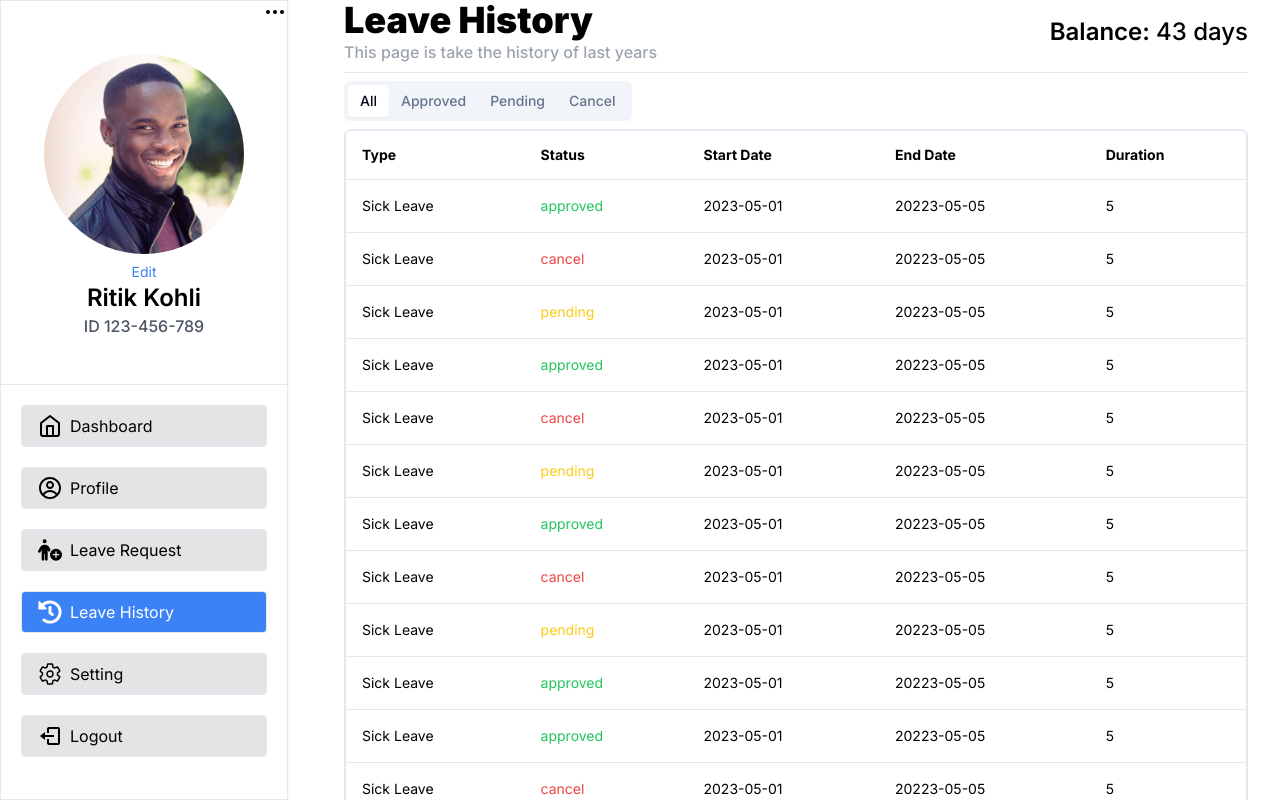
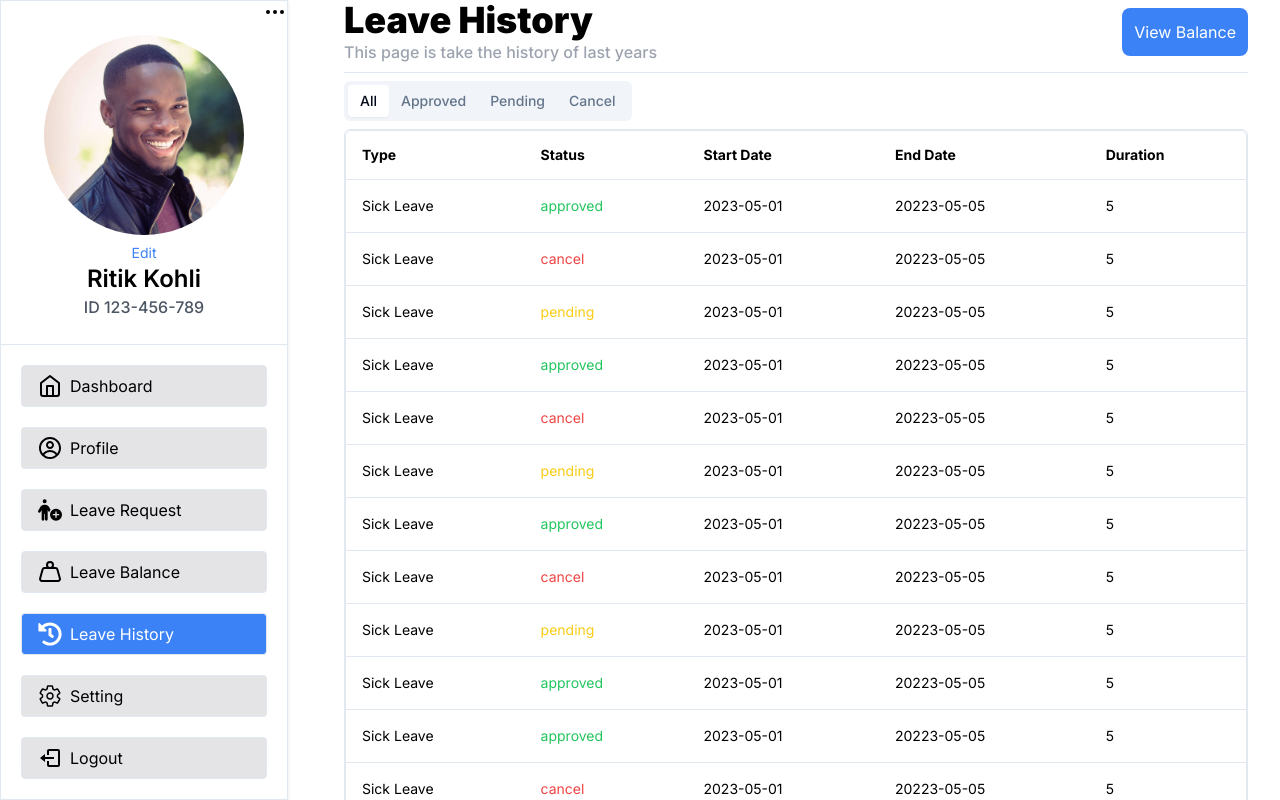
Before and after one commit to Aq7853gehc/leave_sm, a Next.js app: page /user/leaveshistory in a window 1280 px wide. Both pictures are taken after a click on the icon 34 px from the left and 31 px from the top of the page. Built offline with nearby package versions, Linux system fonts and the light colour scheme.

Commit message:
add nothing

```diff
--- /dev/null
+++ b/app/user/leavebalance/page.tsx
@@ -0,0 +1,9 @@
+import React from 'react'
+
+const LeaveBalance = () => {
+  return (
+    <div>Balance</div>
+  )
+}
+
+export default LeaveBalance
--- a/app/user/leaveshistory/page.tsx
+++ b/app/user/leaveshistory/page.tsx
@@ -16,9 +16,12 @@ export default async function DemoPage() {
             This page is take the history of last years{" "}
           </p>
         </div>
-        <h2 className="text-2xl font-semibold">
+        {/* <h2 className="text-2xl font-semibold">
           Balance: <span className="text-2xl font-medium">43 days</span>
-        </h2>
+        </h2> */}
+        <div>
+          <button className="bg-blue-500 p-3 rounded-lg text-white">View Balance</button>
+        </div>
       </div>
       <Separator className="mb-2 mt-2" />
       <Tabs defaultValue="all" className="">
--- a/components/Sidebar/index.tsx
+++ b/components/Sidebar/index.tsx
@@ -11,6 +11,7 @@ import { cn } from "@/lib/utils";
 import { BiCloset, BiLogOut } from "react-icons/bi";
 import { IoMdClose } from "react-icons/io";
 import { IoSettingsOutline } from "react-icons/io5";
+import { Weight } from 'lucide-react';
 import { Separator } from "../ui/separator";
 import {
   Popover,
@@ -101,6 +102,14 @@ const Sidebar = () => {
           Leave Request
         </Link>
         <Link
+          href={"/user/leavebalance"}
+          className={`${path === "/user/leavebalance" ? "text-white bg-blue-500" : null
+            }`}
+        >
+          <Weight size={24} />
+          Leave Balance
+        </Link>
+        <Link
           href={"/user/leaveshistory"}
           className={`${
             path === "/user/leaveshistory" ? "bg-blue-500 text-white" : null
@@ -109,6 +118,7 @@ const Sidebar = () => {
           <FaHistory size={24} />
           Leave History
         </Link>
+
         <Link
           href={"/user/setting"}
           className={` ${
```
